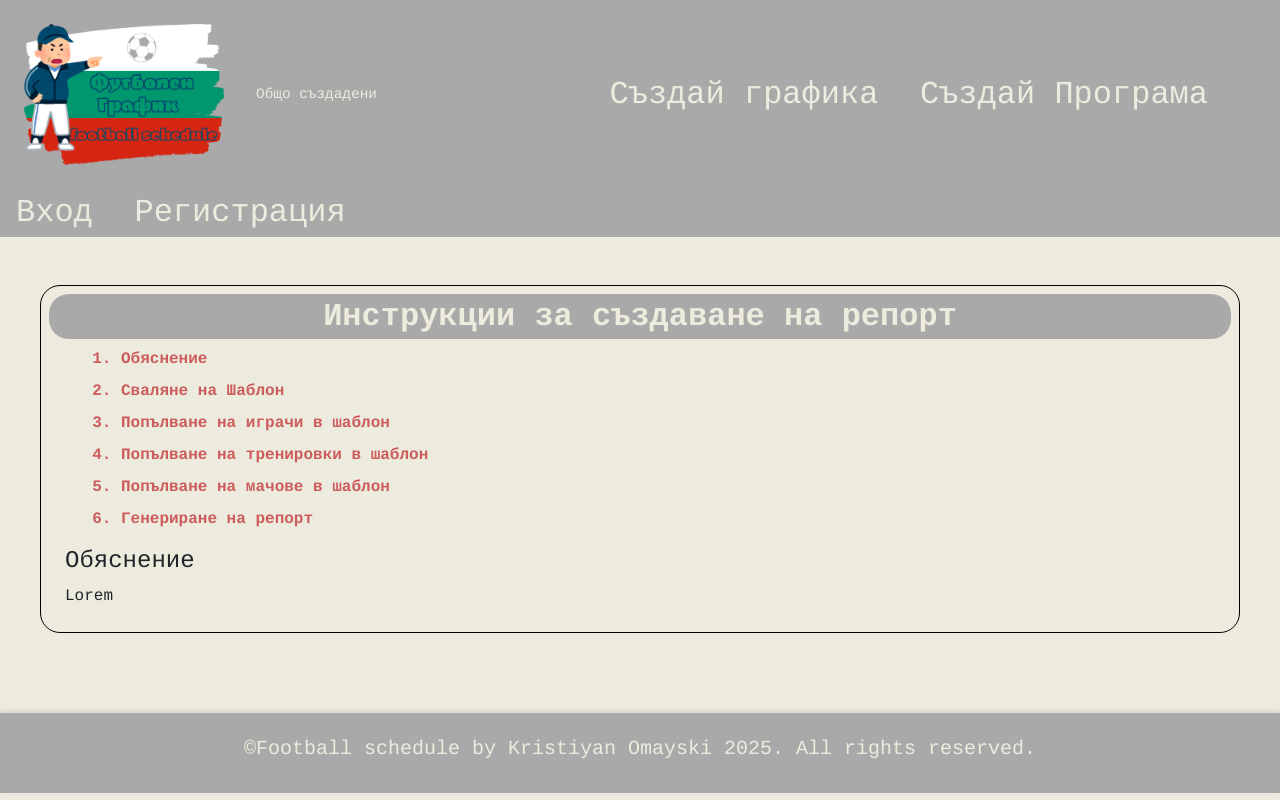
After one commit to Omayski13/Football_schedule, a Django app: page /report/instructions/ in a window 1280 px wide. The commit adds this page. Run offline with Django 5.2, Linux system fonts and the light colour scheme; data that the repository does not hold is empty.

Commit message:
created instructions functionality

```diff
--- a/football_schedule/football_schedule/reports/urls.py
+++ b/football_schedule/football_schedule/reports/urls.py
@@ -1,11 +1,13 @@
 from django.urls import path, include
 
-from football_schedule.reports.views import ReportCreateView, processing_view, job_status, download_report
+from football_schedule.reports.views import ReportCreateView, processing_view, job_status, download_report, \
+    InstructionsView
 
 urlpatterns = [
     path('create/', ReportCreateView.as_view(), name='create-report'),
     path("processing/<uuid:job_id>/", processing_view, name="report-processing"),
     path("status/<uuid:job_id>/", job_status, name="job-status"),
     path("download/<uuid:job_id>/", download_report, name="report-download"),
+    path("instructions/", InstructionsView.as_view(), name="instructions"),
 
 ]
--- a/football_schedule/football_schedule/reports/views.py
+++ b/football_schedule/football_schedule/reports/views.py
@@ -9,6 +9,7 @@ from django.http import HttpResponse, FileResponse, JsonResponse
 from django.urls import reverse_lazy
 from django.contrib.auth.mixins import LoginRequiredMixin
 from django.http import FileResponse, Http404
+from django.views.generic import TemplateView
 
 from football_schedule.common.views import process_xlsm
 
@@ -92,3 +93,7 @@ def download_report(request, job_id):
         as_attachment=True,
         filename="results.zip"
     )
+
+
+class InstructionsView(TemplateView):
+    template_name = 'reports/instructions.html'
--- a/football_schedule/static/style/report.css
+++ b/football_schedule/static/style/report.css
@@ -3,3 +3,22 @@
 body.loading {
     cursor: progress !important;
 }
+
+.numbered-list {
+    list-style-type: decimal !important;
+    font-weight: bold;
+}
+
+.numbered-list li {
+    display: list-item !important;
+    color: indianred;
+
+}
+
+.numbered-list a {
+    color: indianred;
+}
+
+.numbered-list a:hover {
+    color: black;
+}
--- /dev/null
+++ b/football_schedule/templates/reports/instructions.html
@@ -0,0 +1,34 @@
+{% extends 'base.html' %}
+{% load static %}
+
+{% block content %}
+    {% include 'head.html' with bootstrap=True %}
+
+    <div class="d-flex flex-column justify-content-center align-items-center">
+        <section id="create-schedule" class="p-2 m-5">
+            <h2 class="text-center">Инструкции за създаване на репорт</h2>
+
+            <ol class="numbered-list pl-3 ml-5">
+                <li><a href=""> Обяснение</a></li>
+                <li><a href="">Сваляне на Шаблон</a></li>
+                <li><a href="">Попълване на играчи в шаблон</a></li>
+                <li><a href="">Попълване на тренировки в шаблон</a></li>
+                <li><a href="">Попълване на мачове в шаблон</a></li>
+                <li><a href="">Генериране на репорт</a></li>
+            </ol>
+
+            <section class="ml-3 " id="instructions">
+                <h4>Обяснение</h4>
+                <p>
+                    Lorem
+                </p>
+            </section>
+
+
+
+        </section>
+
+
+
+    </div>
+{% endblock %}
```
Also changed, not shown: football_schedule/football_schedule/settings.py (+12 -12 lines), football_schedule/templates/reports/create-report.html (+8 -0 lines), 3 other files.
